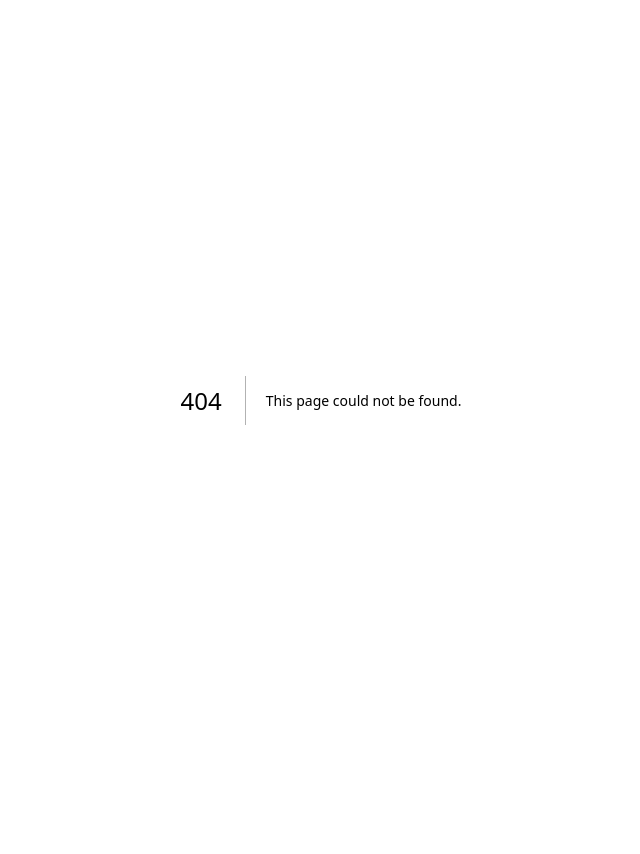
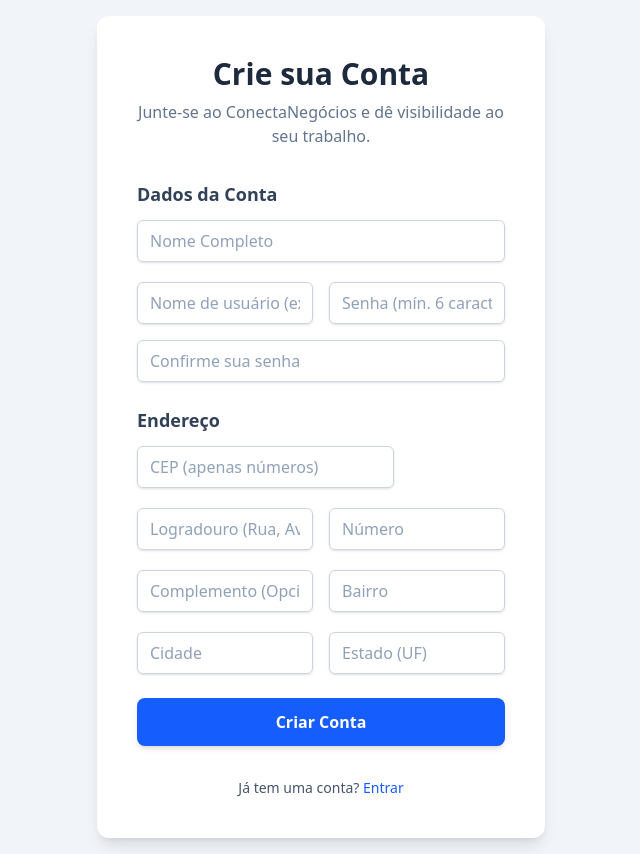
Before and after one commit to FelipeMedeiros99/conecta-negocios-frontend, a Next.js app: page /cadastro in a window 1280 px wide. Before the commit this address had no page. Shown: the whole page, without its empty margins (319-959 px from the left). Before the commit the page ends 800 px from the top, so only its background shows below. Built offline with nearby package versions, Linux system fonts and the light colour scheme; no server answers.

Commit message:
feat: tela de cadastro completa

```diff
--- /dev/null
+++ b/app/(auth)/cadastro/page.tsx
@@ -0,0 +1,273 @@
+"use client"
+
+import { useState, FormEvent, FocusEvent } from 'react';
+import { useRouter } from 'next/navigation';
+import Link from 'next/link';
+import { api } from '@/services/api';
+import axios, { AxiosError } from 'axios';
+import Input from '@/components/Input';
+
+interface ApiErrorResponse {
+  message: string;
+}
+
+interface ViaCepResponse {
+  cep: string;
+  logradouro: string;
+  complemento: string;
+  bairro: string;
+  localidade: string;
+  estado: string;
+  erro?: boolean;
+}
+
+interface UserData {
+  nome: string;
+  username: string;
+  senha: string;
+  confirmarSenha: string;
+}
+
+export interface EnderecoData {
+  cep: string;
+  logradouro: string;
+  numero: string;
+  complemento: string;
+  bairro: string;
+  cidade: string;
+  estado: string;
+}
+
+const userDataDefault = { nome: "", senha: "", confirmarSenha: "", username: "" };
+const enderecoDataDefault = {cep: "", logradouro: "", numero: "", complemento: "", bairro: "",cidade: "",estado: ""}
+
+export default function CadastroPage() {
+  const router = useRouter();
+
+  const [userData, setUserData] = useState<UserData>(userDataDefault)
+  const [enderecoData, setEnderecoData] = useState<EnderecoData>(enderecoDataDefault);
+
+  const [isLoading, setIsLoading] = useState(false);
+  const [isCepLoading, setIsCepLoading] = useState(false);
+  const [error, setError] = useState<string | null>(null);
+  const [cepError, setCepError] = useState<string | null>(null);
+
+  const handleCepBlur = async (e: FocusEvent<HTMLInputElement>) => {
+    const cepInput = e.target.value.replace(/\D/g, '');
+
+    if (cepInput.length !== 8) {
+      setCepError('CEP deve conter 8 dígitos.');
+      return;
+    }
+
+    setIsCepLoading(true);
+    setCepError(null);
+    try {
+      const { data } = await axios.get<ViaCepResponse>(
+        `https://viacep.com.br/ws/${cepInput}/json/`
+      );
+
+      if (data.erro) {
+        setCepError('CEP não encontrado.');
+        setEnderecoData(enderecoDataDefault)
+      } else {
+        const {logradouro, bairro, localidade, estado} = data;
+        console.log(data)
+        setEnderecoData(prev=>({...prev, logradouro, bairro, cidade: localidade, estado}))
+
+
+        document.getElementById('numero')?.focus();
+      }
+    } catch (err) {
+      setCepError('Erro ao buscar CEP. Tente novamente.');
+    } finally {
+      setIsCepLoading(false);
+    }
+  };
+
+  const handleRegister = async (e: FormEvent) => {
+    e.preventDefault();
+    setIsLoading(true);
+    setError(null);
+
+    if (userData.senha !== userData.confirmarSenha) {
+      setError('As senhas não coincidem.');
+      setIsLoading(false);
+      return;
+    }
+
+    try {
+      await api.post('/cadastrar', {...userData, ...enderecoData});
+      alert('Cadastro realizado com sucesso! Você será redirecionado para a página de login.');
+      router.push('/login');
+
+    } catch (err) {
+      const axiosError = err as AxiosError<ApiErrorResponse>;
+      const message =
+        axiosError.response?.data?.message ||
+        'Erro ao cadastrar. Tente novamente.';
+      setError(message);
+      setIsLoading(false);
+    }
+  };
+
+
+  return (
+    <>
+      <h1 className="text-center text-3xl font-bold text-slate-800">
+        Crie sua Conta
+      </h1>
+      <p className="mt-2 mb-8 text-center text-slate-500">
+        Junte-se ao ConectaNegócios e dê visibilidade ao seu trabalho.
+      </p>
+
+      <form onSubmit={handleRegister} className="space-y-6">
+        <fieldset className="space-y-4">
+          <legend className="mb-2 text-lg font-semibold text-slate-700">
+            Dados da Conta
+          </legend>
+
+          <Input
+            type="text"
+            placeholder="Nome Completo"
+            required
+            value={userData.nome}
+            onChange={(e) => setUserData(prev=>({...prev, "nome": e.target.value}))}
+          />
+
+          <div className="grid grid-cols-1 gap-4 md:grid-cols-2">
+            <Input
+              type="text"
+              placeholder="Nome de usuário (ex: seu.nome)"
+              required
+              value={userData.username}
+              onChange={(e) => setUserData(prev=>({...prev, "username": e.target.value}))}
+            />
+            <Input
+              type="password"
+              placeholder="Senha (mín. 6 caracteres)"
+              required
+              minLength={6}
+              value={userData.senha}
+              onChange={(e) => setUserData(prev=>({...prev, "senha": e.target.value}))}
+            />
+          </div>
+          <Input
+            type="password"
+            placeholder="Confirme sua senha"
+            required
+            value={userData.confirmarSenha}
+            onChange={(e) => setUserData(prev=>({...prev, "confirmarSenha": e.target.value}))}
+          />
+        </fieldset>
+
+        <fieldset className="space-y-4">
+          <legend className="mb-2 text-lg font-semibold text-slate-700">
+            Endereço
+          </legend>
+
+          <div>
+            <div className="flex items-center space-x-2 w-full">
+              <Input
+                type="text"
+                placeholder="CEP (apenas números)"
+                required
+                value={enderecoData.cep}
+                onChange={(e) => setEnderecoData(prev=>({...prev, "cep": e.target.value}))}
+                onBlur={handleCepBlur} // <-- A mágica acontece aqui
+                maxLength={8}
+              />
+              {isCepLoading && (
+                <div className="h-5 w-5 animate-spin rounded-full border-2 border-t-blue-500"></div>
+              )}
+            </div>
+            {cepError && (
+              <p className="mt-1 text-xs text-red-600">{cepError}</p>
+            )}
+          </div>
+
+          <div className="grid grid-cols-1 gap-4 md:grid-cols-2">
+            <Input
+              type="text"
+              placeholder="Logradouro (Rua, Av.)"
+              required
+              value={enderecoData.logradouro}
+              onChange={(e) => setEnderecoData(prev=>({...prev, "logradouro": e.target.value}))}
+              readOnly // Preenchido automaticamente
+            />
+            <Input
+              id="numero"
+              type="text"
+              placeholder="Número"
+              required
+              value={enderecoData.numero}
+              onChange={(e) => setEnderecoData(prev=>({...prev, "numero": e.target.value}))}
+            />
+          </div>
+
+          <div className="grid grid-cols-1 gap-4 md:grid-cols-2">
+            <Input
+              type="text"
+              placeholder="Complemento (Opcional)"
+              value={enderecoData.complemento}
+              onChange={(e) => setEnderecoData(prev=>({...prev, "complemento": e.target.value}))}
+            />
+            <Input
+              type="text"
+              placeholder="Bairro"
+              required
+              value={enderecoData.bairro}
+              onChange={(e) => setEnderecoData(prev=>({...prev, "bairro": e.target.value}))}
+              readOnly // Preenchido automaticamente
+            />
+          </div>
+
+          <div className="grid grid-cols-1 gap-4 md:grid-cols-2">
+            <Input
+              type="text"
+              placeholder="Cidade"
+              required
+              value={enderecoData.cidade}
+              onChange={(e) => setEnderecoData(prev=>({...prev, "cidade": e.target.value}))}
+              readOnly // Preenchido automaticamente
+            />
+            <Input
+              type="text"
+              placeholder="Estado (UF)"
+              required
+              value={enderecoData.estado}
+              onChange={(e) => setEnderecoData(prev=>({...prev, "estado": e.target.value}))}
+              readOnly // Preenchido automaticamente
+            />
+          </div>
+        </fieldset>
+
+        {error && (
+          <div
+            className="rounded-md border border-red-300 bg-red-50 p-3 text-center text-sm text-red-700"
+            aria-live="polite"
+          >
+            {error}
+          </div>
+        )}
+
+        <div>
+          <button
+            type="submit"
+            disabled={isLoading || isCepLoading}
+            className="flex w-full justify-center rounded-lg bg-blue-600 py-3 px-4 font-semibold text-white shadow-md hover:bg-blue-700 focus:outline-none focus:ring-2 focus:ring-blue-500 focus:ring-offset-2 disabled:cursor-not-allowed disabled:bg-blue-400"
+          >
+            {isLoading ? 'Cadastrando...' : 'Criar Conta'}
+          </button>
+        </div>
+      </form>
+
+      <p className="mt-8 text-center text-sm text-slate-600">
+        Já tem uma conta?{' '}
+        <Link href="/login" className="font-medium text-blue-600 hover:underline">
+          Entrar
+        </Link>
+      </p>
+    </>
+  );
+}
```
